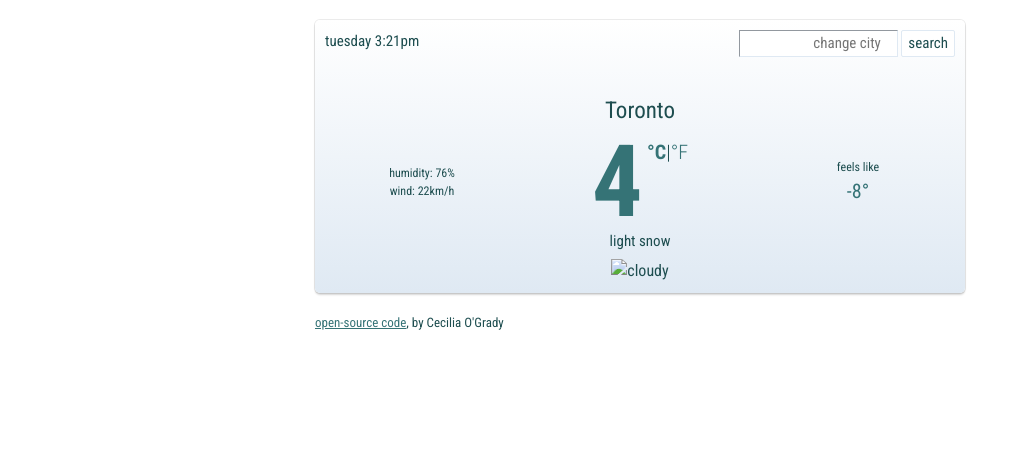
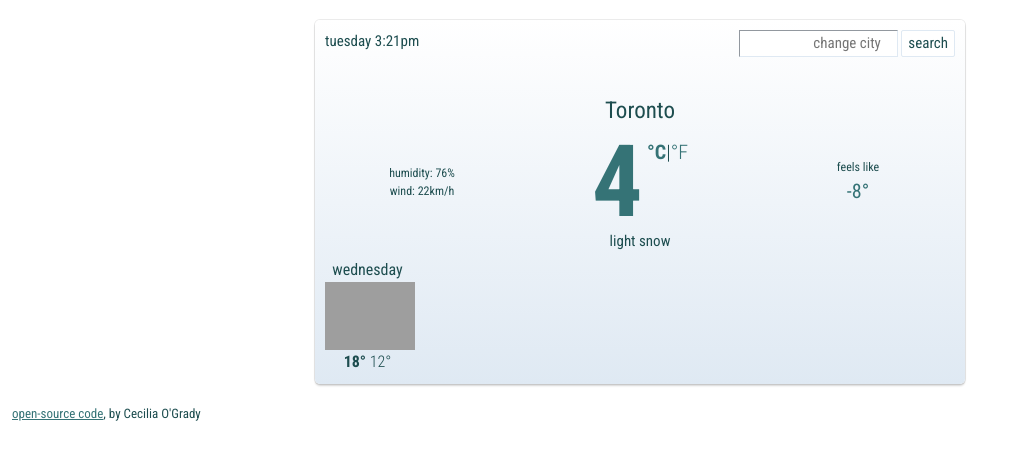
Before and after one commit to cogrady42/cool-weather-app, a plain HTML site: page index.html in a window 1280 px wide. Shown: the whole page, without its empty margins (0-1017 px from the left). Drawn offline with nearby package versions, Linux system fonts and the light colour scheme; no server answers; grey boxes are pictures that could not be loaded.

Commit message:
added forecast html/css

```diff
--- a/index.html
+++ b/index.html
@@ -78,8 +78,27 @@
           </div>
 
           <h2 id="description">light snow</h2>
-          <img src="" alt="cloudy" id="icon" />
+
+          <div class="weather-forecast">
+            <div class="row">
+              <div class="col-2">
+                <div class="weather-forecast-date">wednesday</div>
+                <img
+                  src="http://openweathermap.org/img/wn/10d@2x.png"
+                  alt="rainy"
+                  width="90"
+                />
+                <div class="weather-forecast-temperatures">
+                  <span class="weather-forecast-temperature-max"> 18° </span>
+                  <span class="weather-forecast-temperature-min"> 12° </span>
+                </div>
+              </div>
+            </div>
+          </div>
         </div>
+        </div>
+
+
 
         <div class="source">
           <a
--- a/src/index.js
+++ b/src/index.js
@@ -55,12 +55,6 @@ function displayWeather(response) {
   document.querySelector("#current-time").innerHTML = formatDate(
     response.data.dt * 1000
   );
-  let iconElement = document.querySelector("#icon");
-  iconElement.setAttribute(
-    "src",
-    `http://openweathermap.org/img/wn/${response.data.weather[0].icon}@2x.png`
-  );
-  iconElement.setAttribute("alt", response.data.weather[0].description);
 }
 
 function displayFahrenheitTemperature(event) {
--- a/src/style.css
+++ b/src/style.css
@@ -104,14 +104,12 @@ h2 {
   font-size: 15px;
 }
 
-.days {
-  font-size: 15px;
-  padding-top: 40px;
+.weather-forecast-temperature-max {
+  font-weight: bolder;
 }
 
-.icons {
-  color: #6ba8a9;
-  font-size: 47px;
+.weather-forecast-temperature-min {
+  font-weight: lighter;
 }
 
 .source {
```
Also changed, not shown: 1 other file.
